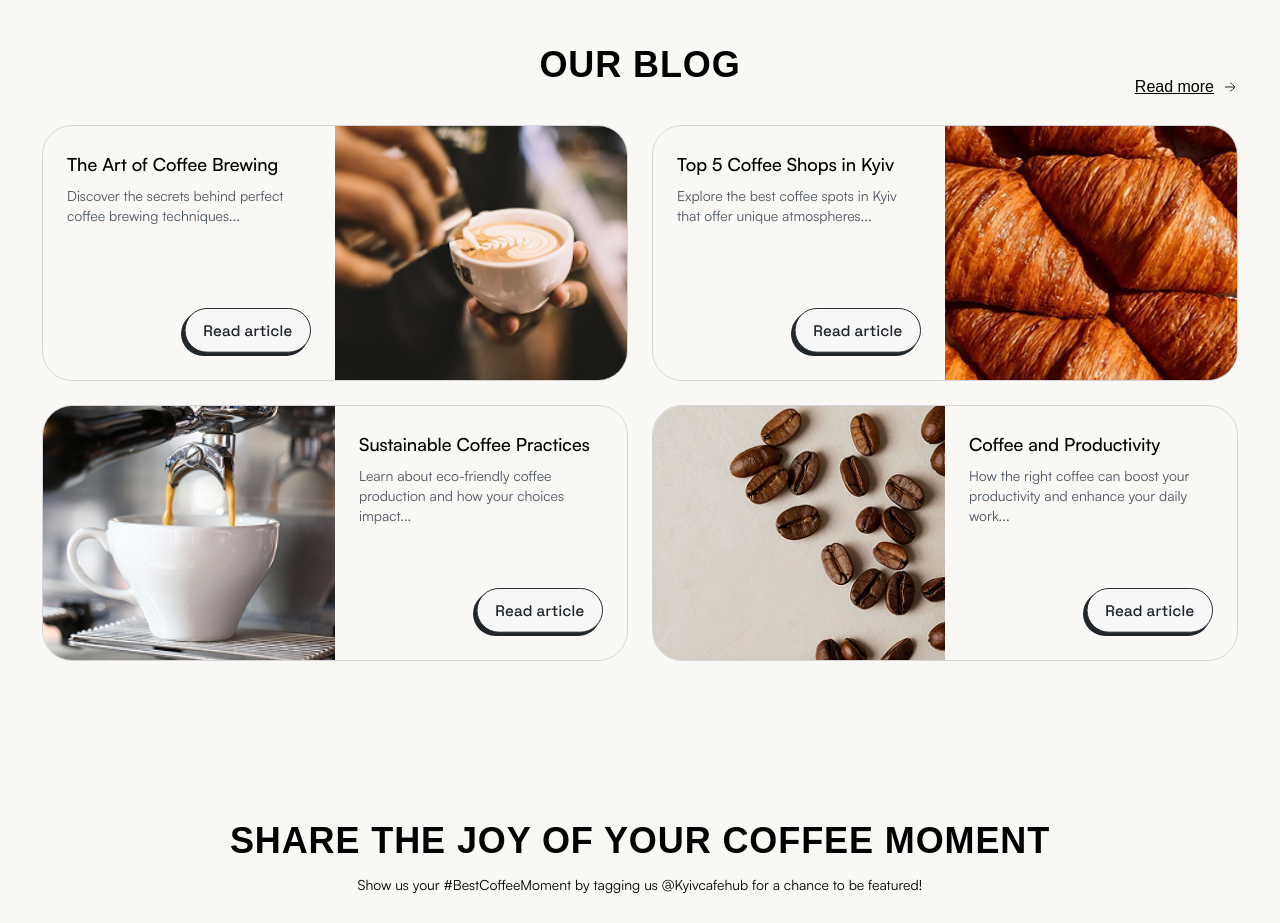
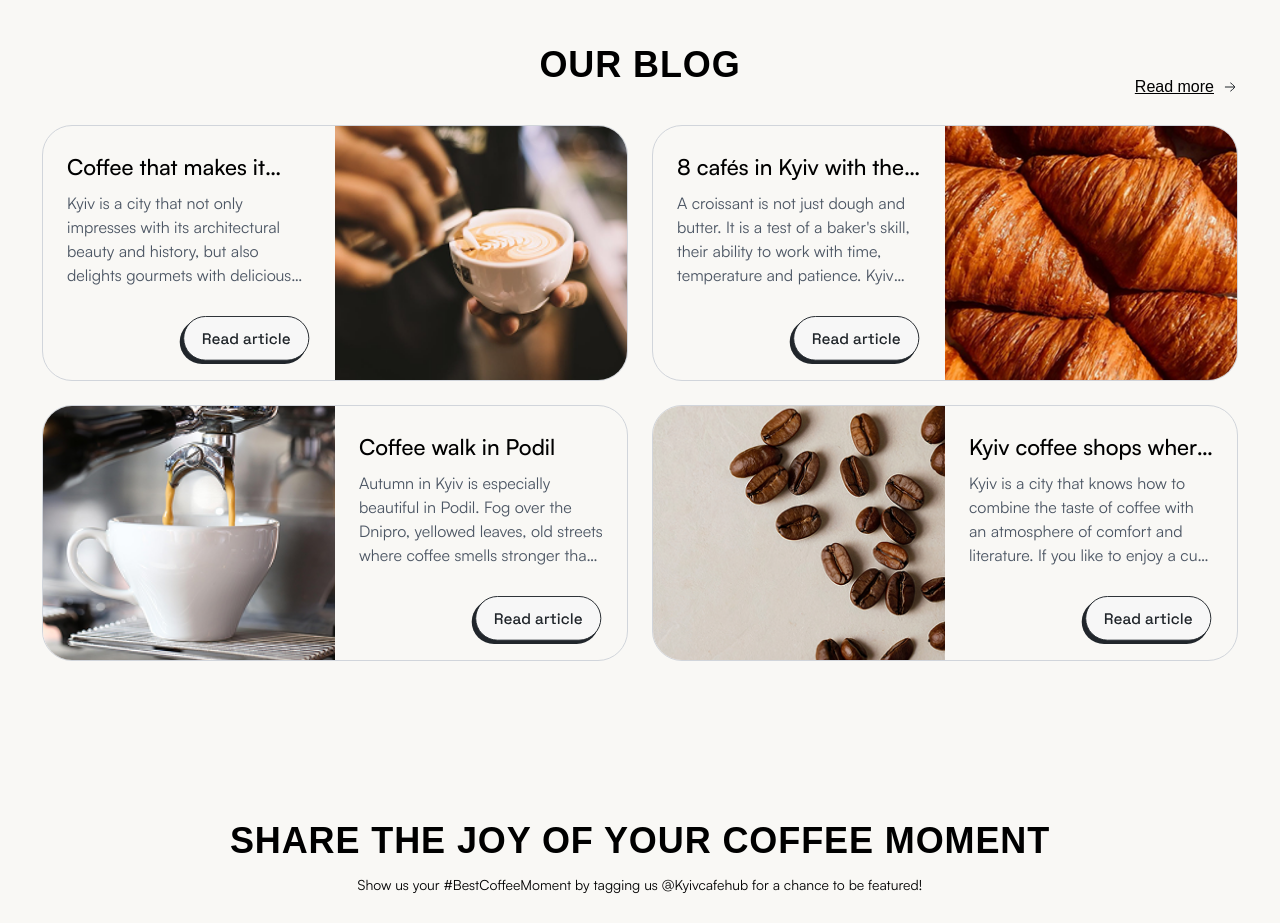
Before and after one commit to rkoltunov/Kyiv-Caf-Hub, a React (Vite) app: page / in a window 1280 px wide. Shown: the part 1540-2463 px from the top of the page. Built offline with nearby package versions, Linux system fonts and the light colour scheme; a web font is replaced by a local one.

Commit message:
feat: updated BlogSection layout, added custom order and line clamp

```diff
--- a/src/mocks/blogPosts.ts
+++ b/src/mocks/blogPosts.ts
@@ -43,7 +43,7 @@ export const blogPosts: PageBlogPostResponseDto = {
       id: 2,
       title: 'Coffee that makes it onto your Instagram',
       excerpt:
-        'Kyiv is a city that not only impresses with its architectural beauty and history, but also delights gourmets with delicious coffee drinks.',
+        "Kyiv is a city that not only impresses with its architectural beauty and history, but also delights gourmets with delicious coffee drinks. The capital's Instagram...",
       content: '',
       slug: 'coffee-that-makes-it-onto-your-instagram',
       categories: [{ id: 2, name: 'Café review' }],
@@ -58,7 +58,7 @@ export const blogPosts: PageBlogPostResponseDto = {
       id: 3,
       title: 'Kyiv coffee shops where you feel at home',
       excerpt:
-        'If you like to enjoy a cup of aromatic coffee while reading or talking, Kyiv offers many cozy spots to do so.',
+        'Kyiv is a city that knows how to combine the taste of coffee with an atmosphere of comfort and literature. If you like to enjoy a cup of aromatic coffee while...',
       content: '',
       slug: 'kyiv-coffee-shops-where-you-feel-at-home',
       categories: [{ id: 3, name: 'Coffee history' }],
@@ -71,7 +71,7 @@ export const blogPosts: PageBlogPostResponseDto = {
       id: 4,
       title: '8 cafés in Kyiv with the best croissants',
       excerpt:
-        'A croissant is not just dough and butter. It’s a test of a baker’s skill, their ability to work with time, temperature and patience.',
+        "A croissant is not just dough and butter. It is a test of a baker's skill, their ability to work with time, temperature and patience. Kyiv has long spoken the...",
       content: '',
       slug: 'best-croissants-in-kyiv',
       categories: [{ id: 4, name: 'Best croissants' }],
--- a/src/mocks/popularBlogs.ts
+++ /dev/null
@@ -1,49 +0,0 @@
-import BlogImage1 from '../assets/home/blog/imageblog1.png';
-import BlogImage2 from '../assets/home/blog/imageblog2.png';
-import BlogImage3 from '../assets/home/blog/imageblog3.png';
-import BlogImage4 from '../assets/home/blog/imageblog4.png';
-import ButtonIcon from '../assets/home/blog/menu8.svg';
-
-export interface BlogItem {
-  id: number;
-  title: string;
-  description: string;
-  image: string;
-  buttonIcon: string;
-  imagePosition: 'left' | 'right'; // Добавляем позицию изображения
-}
-
-export const blogItems: BlogItem[] = [
-  {
-    id: 1,
-    title: "The Art of Coffee Brewing",
-    description: "Discover the secrets behind perfect coffee brewing techniques...",
-    image: BlogImage1,
-    buttonIcon: ButtonIcon,
-    imagePosition: 'left'
-  },
-  {
-    id: 2,
-    title: "Top 5 Coffee Shops in Kyiv",
-    description: "Explore the best coffee spots in Kyiv that offer unique atmospheres...",
-    image: BlogImage2,
-    buttonIcon: ButtonIcon,
-    imagePosition: 'left'
-  },
-  {
-    id: 3,
-    title: "Sustainable Coffee Practices",
-    description: "Learn about eco-friendly coffee production and how your choices impact...",
-    image: BlogImage3,
-    buttonIcon: ButtonIcon,
-    imagePosition: 'right'
-  },
-  {
-    id: 4,
-    title: "Coffee and Productivity",
-    description: "How the right coffee can boost your productivity and enhance your daily work...",
-    image: BlogImage4,
-    buttonIcon: ButtonIcon,
-    imagePosition: 'right'
-  }
-];
--- a/src/pages/AboutPage.tsx
+++ b/src/pages/AboutPage.tsx
@@ -34,7 +34,7 @@ export default function AboutPage() {
         </div>
 
         {/* === Вторая секция === */}
-        <h2 className="font-heading font-medium text-center md:text-left text-[26px] sm:text-[32px] md:text-[48px] uppercase leading-tight mb-6 text-[#111]">
+        <h2 className="font-heading font-medium text-center  text-[26px] sm:text-[32px] md:text-[48px] uppercase leading-tight mb-6 text-[#111]">
           We don’t just list addresses
         </h2>
 
--- a/src/pages/home/BlogSection.tsx
+++ b/src/pages/home/BlogSection.tsx
@@ -1,13 +1,18 @@
 import type { FC } from 'react';
 import { memo } from 'react';
 import { Link } from 'react-router-dom';
-import { blogItems } from '../../mocks/popularBlogs';
+import { blogPosts } from '../../mocks/blogPosts';
 import ArrowIcon from '../../assets/icons/arrow-right_16.svg';
+import ButtonIcon from '../../assets/home/blog/menu8.svg'; // твоя кнопка
 
-// Memoized компонент для карточки блога
-const BlogCard = memo(({ item, index }: { item: typeof blogItems[0]; index: number }) => {
+type BlogPost = (typeof blogPosts.content)[0];
+
+const BlogCard = memo(({ post, index }: { post: BlogPost; index: number }) => {
   const imageOnRight = index < 2;
-  const blogLink = `/blog/${item.id}`;
+  const blogLink = `/blog/${post.id}`;
+
+  const image = post.images?.[0]?.imageUrl ?? '';
+  const alt = post.images?.[0]?.altText ?? post.title;
 
   return (
     <div
@@ -20,26 +25,28 @@ const BlogCard = memo(({ item, index }: { item: typeof blogItems[0]; index: numb
       {/* Кликабельное изображение */}
       <Link to={blogLink} className="w-1/2 h-full block">
         <img
-          src={item.image}
-          alt={item.title}
+          src={image}
+          alt={alt}
           className="w-full h-full object-cover transition-transform duration-300 hover:scale-105"
           loading="lazy"
         />
       </Link>
 
       {/* Контент */}
-      <div className="w-1/2 p-4 md:p-6 flex flex-col justify-between">
+      <div className="w-1/2  md:pb-4 p-6  flex flex-col justify-between">
         <div>
-          <h3 className="text-lg font-medium mb-2">{item.title}</h3>
-          <p className="text-sm text-gray-600 mb-3">{item.description}</p>
+
+
+          <h3 className="text-[22px] font-medium mb-2 line-clamp-1">{post.title}</h3>
+          <p className="text-[16px] text-gray-600 mb-6 line-clamp-4" >{post.excerpt}</p>
         </div>
 
-        {/* Кнопка "Read now" */}
+        {/* Кнопка */}
         <Link to={blogLink} className="flex justify-end">
           <img
-            src={item.buttonIcon || ArrowIcon}
+            src={ButtonIcon || ArrowIcon}
             alt="Read now"
-            className="h-8 md:h-12 transition-transform duration-300 hover:translate-x-1"
+            className="h-8 md:h-12 w-[133px] transition-transform duration-300 hover:translate-x-1"
           />
         </Link>
       </div>
@@ -49,6 +56,18 @@ const BlogCard = memo(({ item, index }: { item: typeof blogItems[0]; index: numb
 BlogCard.displayName = 'BlogCard';
 
 export const BlogSection: FC = () => {
+  // 🟤 Задаём порядок, как ты написал:
+  const customOrder = [
+    'coffee-that-makes-it-onto-your-instagram', // 1
+    'best-croissants-in-kyiv',                  // 2
+    'coffee-walk-in-podil',                     // 3
+    'kyiv-coffee-shops-where-you-feel-at-home', // 4
+  ];
+
+  const orderedPosts = customOrder
+    .map(slug => blogPosts.content.find(p => p.slug === slug))
+    .filter(Boolean) as BlogPost[];
+
   return (
     <div className="bg-[#F9F8F5] w-full px-4 md:px-[42px] py-8 md:pb-[128px]">
       {/* Заголовок секции */}
@@ -68,8 +87,8 @@ export const BlogSection: FC = () => {
 
       {/* Карточки блога */}
       <div className="grid grid-cols-1 md:grid-cols-2 gap-4 md:gap-6 justify-items-center max-w-[1440px] mx-auto">
-        {blogItems.map((item, index) => (
-          <BlogCard key={item.id} item={item} index={index} />
+        {orderedPosts.map((post, index) => (
+          <BlogCard key={post.id} post={post} index={index} />
         ))}
       </div>
     </div>
```
